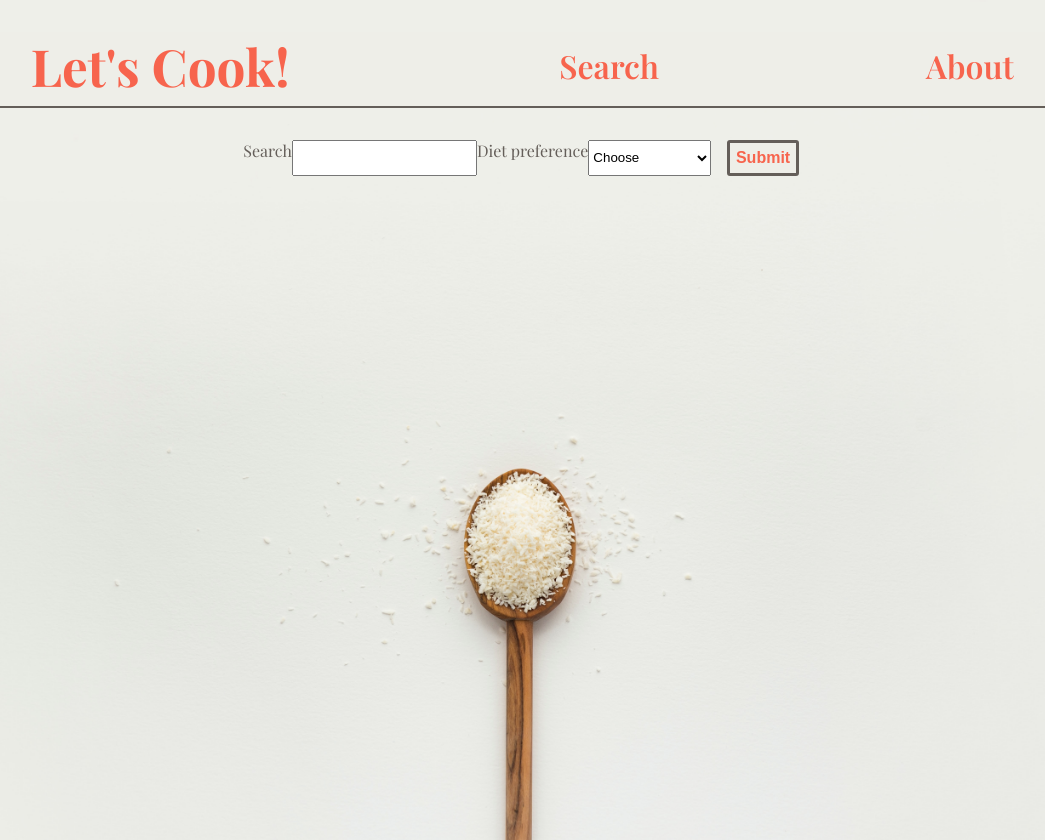
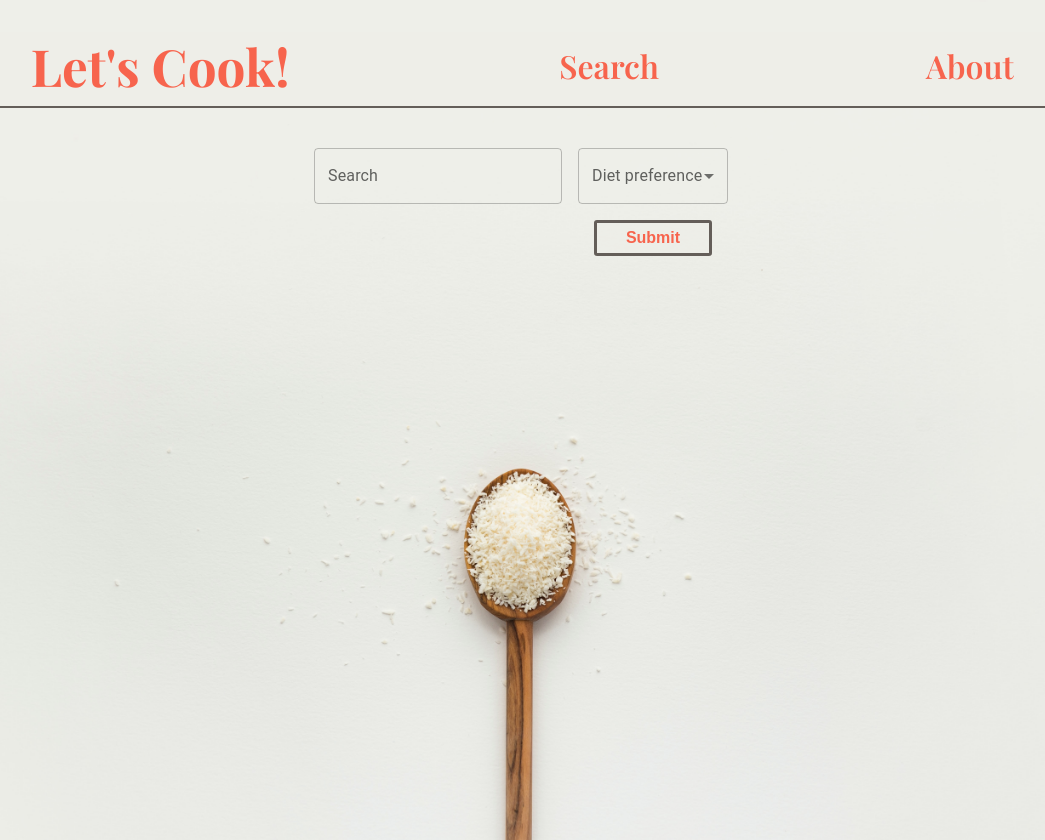
Before and after one commit to kgittens89/lets-cook, a React (Create React App) app: page /search in a window 1280 px wide. Shown: the whole page, without its empty margins (119-1164 px from the left). Built offline with nearby package versions, Linux system fonts and the light colour scheme; a web font is replaced by a local one.

Commit message:
Add MaterialUI elements for search form

```diff
--- a/package.json
+++ b/package.json
@@ -3,6 +3,9 @@
   "version": "0.1.0",
   "private": true,
   "dependencies": {
+    "@emotion/react": "^11.8.1",
+    "@emotion/styled": "^11.8.1",
+    "@mui/material": "^5.4.3",
     "@testing-library/jest-dom": "^5.16.1",
     "@testing-library/react": "^12.1.2",
     "@testing-library/user-event": "^13.5.0",
--- a/src/components/Search/Search.css
+++ b/src/components/Search/Search.css
@@ -33,7 +33,6 @@
 .search-form {
     display: flex;
     justify-content: center;
-    color: var(--primary-color);
 }
 
 .search-button {
@@ -43,7 +42,7 @@
         font-size: 1em;
         padding: 0.35em;
         font-weight: 600;
-        margin-left: 1em;
+        margin: 1em;
         border-radius: 3px;
 }
 
--- a/src/components/Search/Search.js
+++ b/src/components/Search/Search.js
@@ -1,6 +1,14 @@
 import React, { useState } from 'react';
 import SearchResults from './SearchResults';
 import './Search.css';
+import {
+	TextField,
+	InputLabel,
+	MenuItem,
+	Select,
+	FormControl
+} from '@mui/material';
+
 
 function Search() {
     const initialState = {
@@ -12,13 +20,12 @@ function Search() {
 
     const handleSubmit = (event) => {
         event.preventDefault();
-        console.log(formState)
         fetchSearchResults()
         setFormState(initialState)
     };
 
 	const handleChange = (event) => {
-        setFormState({ ...formState, [event.target.id]: event.target.value });
+        setFormState({ ...formState, [event.target.name]: event.target.value });
     }
 
     const fetchSearchResults = () => {
@@ -33,33 +40,39 @@ function Search() {
     return (
 			<>
 				<form onSubmit={handleSubmit} className='search-form'>
-					<label htmlFor='searchInput'>Search</label>
-					<input
-						type='text'
-						id='searchInput'
+					<FormControl sx={{ m: 1, minWidth: 150 }}>
+						<TextField
+							name='searchInput'
+							label='Search'
+							type='search'
+							value={formState.searchInput}
 							onChange={handleChange}
-						value={formState.searchInput}
 						/>
-					<label htmlFor='checkboxInput'>Diet preference</label>
-					<select
+					</FormControl>
+					<FormControl sx={{ m: 1, minWidth: 150 }}>
+						<InputLabel id='checkboxInput'>Diet preference</InputLabel>
+						<Select
 							name='checkboxInput'
 							id='checkboxInput'
 							onChange={handleChange}
 							value={formState.checkboxInput}>
-						<option value=''>Choose</option>
-						<option value='glutenFree'>Gluten Free</option>
-						<option value='keto'>Ketogenic</option>
-						<option value='vegetarian'>Vegetarian</option>
-						<option value='lactoVeg'>Lacto-Vegetarian</option>
-						<option value='ovoVeg'>Ovo-Vegetaran</option>
-						<option value='vegan'>Vegan</option>
-						<option value='pescetarian'>Pescetarian</option>
-						<option value='paleo'>Paleo</option>
-						<option value='primal'>Primal</option>
-						<option value='lowFodMap'>Low FODMAP</option>
-						<option value='whole30'>Whole30</option>
-					</select>
-					<button type='submit' className='search-button'>Submit</button>
+							<MenuItem value=''>Choose</MenuItem>
+							<MenuItem value='glutenFree'>Gluten Free</MenuItem>
+							<MenuItem value='keto'>Ketogenic</MenuItem>
+							<MenuItem value='vegetarian'>Vegetarian</MenuItem>
+							<MenuItem value='lactoVeg'>Lacto-Vegetarian</MenuItem>
+							<MenuItem value='ovoVeg'>Ovo-Vegetaran</MenuItem>
+							<MenuItem value='vegan'>Vegan</MenuItem>
+							<MenuItem value='pescetarian'>Pescetarian</MenuItem>
+							<MenuItem value='paleo'>Paleo</MenuItem>
+							<MenuItem value='primal'>Primal</MenuItem>
+							<MenuItem value='lowFodMap'>Low FODMAP</MenuItem>
+							<MenuItem value='whole30'>Whole30</MenuItem>
+						</Select>
+						<button type='submit' className='search-button'>
+							Submit
+						</button>
+					</FormControl>
 				</form>
 				<SearchResults results={searchResults} />
 			</>
```
Also changed, not shown: 1 other file (tests, documents, lock files or other folders). Lines whose indentation alone changed are shown as unchanged.
